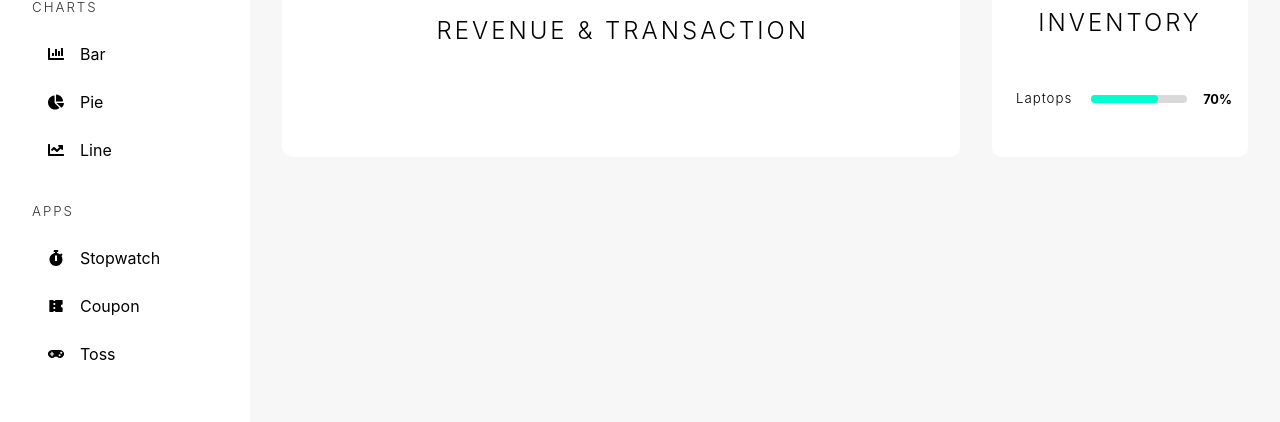
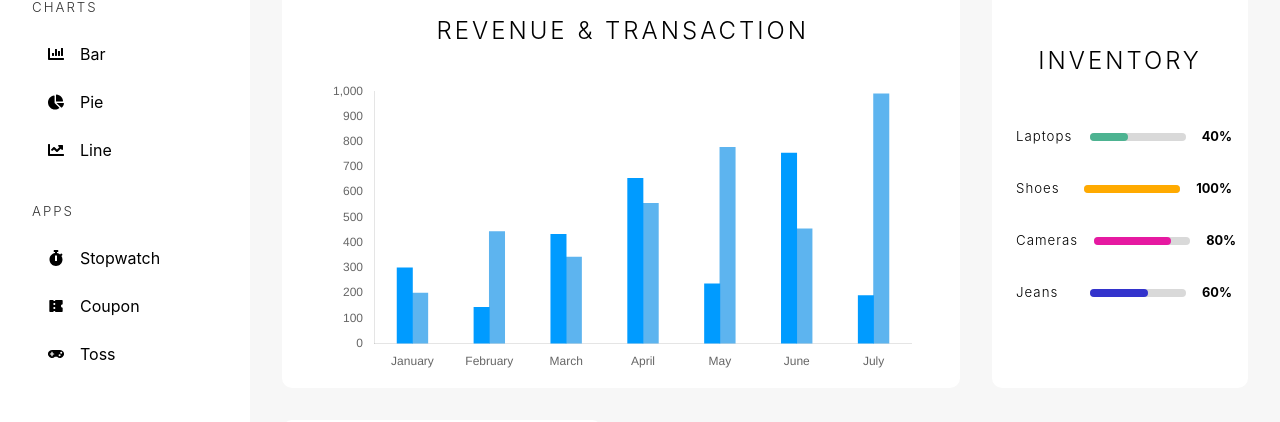
Before and after one commit to Nur-Adnan/React-Admin-Dashboard, a React (Vite) app: page /admin/dashboard in a window 1280 px wide. Shown: the part 338-760 px from the top of the page. Built offline with nearby package versions, Linux system fonts and the light colour scheme.

Commit message:
transaction_styling_completed

```diff
--- a/package.json
+++ b/package.json
@@ -10,7 +10,9 @@
     "preview": "vite preview"
   },
   "dependencies": {
+    "chart.js": "^4.4.3",
     "react": "^18.3.1",
+    "react-chartjs-2": "^5.2.0",
     "react-dom": "^18.3.1",
     "react-icons": "^5.3.0",
     "react-router-dom": "^6.26.1",
--- /dev/null
+++ b/src/assets/data.json
@@ -0,0 +1,50 @@
+{
+    "categories": [
+        {
+            "value": 40,
+            "heading": "Laptops"
+        },
+        {
+            "value": 100,
+            "heading": "Shoes"
+        },
+        {
+            "value": 80,
+            "heading": "Cameras"
+        },
+        {
+            "value": 60,
+            "heading": "Jeans"
+        }
+    ],
+    "transaction": [
+        {
+            "id": "ksdnfkjsdfx",
+            "amount": 4000,
+            "quantity": 4,
+            "discount": 300,
+            "status": "Processing"
+        },
+        {
+            "id": "sdsdssdsd",
+            "amount": 5100,
+            "quantity": 2,
+            "discount": 900,
+            "status": "Processing"
+        },
+        {
+            "id": "sdsdcvsssdsd",
+            "amount": 13000,
+            "quantity": 91,
+            "discount": 0,
+            "status": "Shipped"
+        },
+        {
+            "id": "dfddddfd",
+            "amount": 2300,
+            "quantity": 4,
+            "discount": 2000,
+            "status": "Processing"
+        }
+    ]
+}
--- /dev/null
+++ b/src/components/Charts.tsx
@@ -0,0 +1,243 @@
+import {
+    Chart as ChartJS,
+    CategoryScale,
+    LinearScale,
+    BarElement,
+    Title,
+    Tooltip,
+    Legend,
+    ChartData,
+    ChartOptions,
+    ArcElement,
+    PointElement,
+    LineElement,
+    Filler,
+  } from "chart.js";
+  import { Bar, Doughnut, Line, Pie } from "react-chartjs-2";
+
+  ChartJS.register(
+    CategoryScale,
+    LinearScale,
+    BarElement,
+    Title,
+    Tooltip,
+    Legend,
+    ArcElement,
+    PointElement,
+    LineElement,
+    Filler
+  );
+
+  const months = ["January", "February", "March", "April", "May", "June", "July"];
+
+  interface BarChartProps {
+    horizontal?: boolean;
+    data_1: number[];
+    data_2: number[];
+    title_1: string;
+    title_2: string;
+    bgColor_1: string;
+    bgColor_2: string;
+    labels?: string[];
+  }
+
+  export const BarChart = ({
+    data_1 = [],
+    data_2 = [],
+    title_1,
+    title_2,
+    bgColor_1,
+    bgColor_2,
+    horizontal = false,
+    labels = months,
+  }: BarChartProps) => {
+    const options: ChartOptions<"bar"> = {
+      responsive: true,
+      indexAxis: horizontal ? "y" : "x",
+      plugins: {
+        legend: {
+          display: false,
+        },
+        title: {
+          display: false,
+        },
+      },
+
+      scales: {
+        y: {
+          beginAtZero: true,
+          grid: {
+            display: false,
+          },
+        },
+        x: {
+          grid: {
+            display: false,
+          },
+        },
+      },
+    };
+
+    const data: ChartData<"bar", number[], string> = {
+      labels,
+      datasets: [
+        {
+          label: title_1,
+          data: data_1,
+          backgroundColor: bgColor_1,
+          barThickness: "flex",
+          barPercentage: 1,
+          categoryPercentage: 0.4,
+        },
+        {
+          label: title_2,
+          data: data_2,
+          backgroundColor: bgColor_2,
+          barThickness: "flex",
+          barPercentage: 1,
+          categoryPercentage: 0.4,
+        },
+      ],
+    };
+
+    return <Bar width={horizontal ? "200%" : ""} options={options} data={data} />;
+  };
+
+  interface DoughnutChartProps {
+    labels: string[];
+    data: number[];
+    backgroundColor: string[];
+    cutout?: number | string;
+    legends?: boolean;
+    offset?: number[];
+  }
+
+  export const DoughnutChart = ({
+    labels,
+    data,
+    backgroundColor,
+    cutout,
+    legends = true,
+    offset,
+  }: DoughnutChartProps) => {
+    const doughnutData: ChartData<"doughnut", number[], string> = {
+      labels,
+      datasets: [
+        {
+          data,
+          backgroundColor,
+          borderWidth: 0,
+          offset,
+        },
+      ],
+    };
+
+    const doughnutOptions: ChartOptions<"doughnut"> = {
+      responsive: true,
+      plugins: {
+        legend: {
+          display: legends,
+          position: "bottom",
+          labels: {
+            padding: 40,
+          },
+        },
+      },
+      cutout,
+    };
+
+    return <Doughnut data={doughnutData} options={doughnutOptions} />;
+  };
+
+  interface PieChartProps {
+    labels: string[];
+    data: number[];
+    backgroundColor: string[];
+    offset?: number[];
+  }
+  export const PieChart = ({
+    labels,
+    data,
+    backgroundColor,
+    offset,
+  }: PieChartProps) => {
+    const pieChartData: ChartData<"pie", number[], string> = {
+      labels,
+      datasets: [
+        {
+          data,
+          backgroundColor,
+          borderWidth: 1,
+          offset,
+        },
+      ],
+    };
+
+    const pieChartOptions: ChartOptions<"pie"> = {
+      responsive: true,
+      plugins: {
+        legend: {
+          display: false,
+        },
+      },
+    };
+
+    return <Pie data={pieChartData} options={pieChartOptions} />;
+  };
+
+  interface LineChartProps {
+    data: number[];
+    label: string;
+    backgroundColor: string;
+    borderColor: string;
+    labels?: string[];
+  }
+
+  export const LineChart = ({
+    data,
+    label,
+    backgroundColor,
+    borderColor,
+    labels = months,
+  }: LineChartProps) => {
+    const options: ChartOptions<"line"> = {
+      responsive: true,
+      plugins: {
+        legend: {
+          display: false,
+        },
+        title: {
+          display: false,
+        },
+      },
+
+      scales: {
+        y: {
+          beginAtZero: true,
+          grid: {
+            display: false,
+          },
+        },
+        x: {
+          grid: {
+            display: false,
+          },
+        },
+      },
+    };
+
+    const lineChartData: ChartData<"line", number[], string> = {
+      labels,
+      datasets: [
+        {
+          fill: true,
+          label,
+          data,
+          backgroundColor,
+          borderColor,
+        },
+      ],
+    };
+
+    return <Line options={options} data={lineChartData} />;
+  };
--- a/src/pages/Dashboard.tsx
+++ b/src/pages/Dashboard.tsx
@@ -2,7 +2,9 @@
 import AdminSidebar from "../components/AdminSidebar"
 import { FaRegBell } from "react-icons/fa"
 import { HiTrendingDown, HiTrendingUp } from "react-icons/hi";
-
+import data from "../assets/data.json";
+import { BarChart } from "../components/Charts";
+import { BiMaleFemale } from "react-icons/bi";
 const userImg = "";
 
 const dashboard = () => {
@@ -26,17 +28,31 @@
             <section className="graph-container">
                 <div className="revenue-chart">
                     <h2>Revenue & Transaction</h2>
+                    <BarChart data_1={[300,144,433,655,237,755,190]} data_2={[200,444,343,556,778,455,990]} title_1="Revenue" title_2="Transaction" bgColor_1="rgb(0, 155, 255)" bgColor_2="rgba(53, 162, 235, 0.8)"/>
                 </div>
                 <div className="dashboard-categories">
                     <h2>Inventory</h2>
                     <div>
-                        <CategoryItem
-                        heading="Laptops"
-                        value={70}
-                        color="hsl(169, 100%, 50%)"
-                        />
+                        {
+                            data.categories.map((i) => (
+                                <CategoryItem
+                                key={i.heading}
+                                heading={i.heading}
+                                value={i.value}
+                                color={`hsl(${i.value * 4}, ${i.value}%, 50%)`}
+                                />
+                            ) )
+                        }
                     </div>
                 </div>
+            </section>
+            <section className="transaction-container">
+                <div className="gender-chart">
+                    <h2>Gender Ratio</h2>
+                    {/* Chart */}
+                    <p><BiMaleFemale/></p>
+                </div>
+                {/* Table */}
             </section>
         </main>
         {/* Main */}
--- a/src/styles/_dashboard.scss
+++ b/src/styles/_dashboard.scss
@@ -117,4 +117,42 @@
             }
         }
     }
-}
+    .transaction-container {
+        display: flex;
+        gap: 2rem;
+        padding: 0 2rem 2rem 0;
+        height: 30rem;
+
+        > div {
+          background-color: white;
+          box-shadow: 0px 10px 10px rgba(0, 0, 0, 0.132);
+          border-radius: 10px;
+        }
+        .gender-chart {
+          width: 100%;
+          max-width: 20rem;
+          padding: 1rem;
+          position: relative;
+          > h2 {
+            text-align: center;
+            margin: 1.5rem 0 2rem 0;
+            @include heading;
+          }
+          > p {
+            @include posCenter;
+            font-size: 2rem;
+            color: rgba(0, 0, 0, 0.634);
+          }
+        }
+
+        .transaction-box {
+          width: 100%;
+          padding: 1rem;
+          overflow-x: auto;
+          > h2 {
+            margin: 1.5rem 0 0 0;
+            @include heading;
+          }
+        }
+      }
+    }
```
Also changed, not shown: 1 other file (tests, documents, lock files or other folders).
